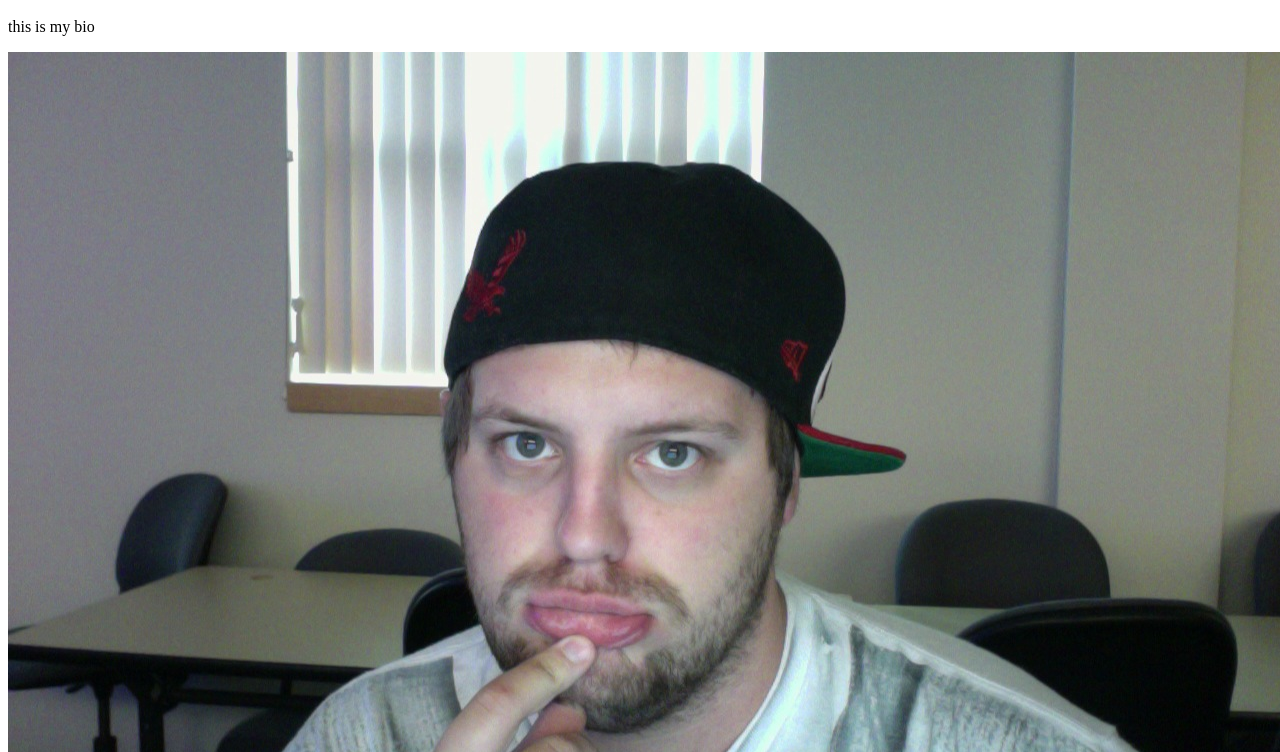
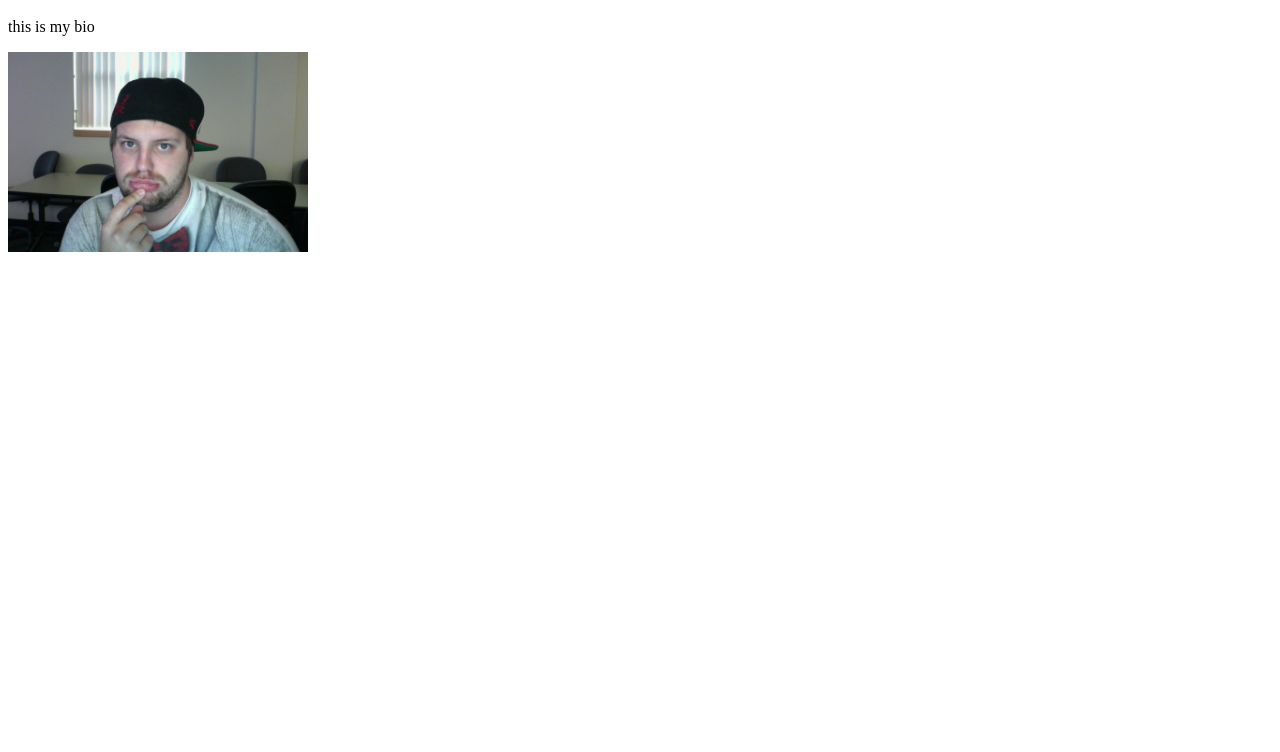
Before and after one commit to williamalexhayden/williamalexhayden.github.io, a plain HTML site: page index.html in a window 1280 px wide. Shown: the part 48-800 px from the top of the page. Drawn offline with Linux system fonts and the light colour scheme.

Commit message:
resize pic 1

```diff
--- a/index.html
+++ b/index.html
@@ -1,6 +1,14 @@
 <html>
 <head>
 	<title>william a. hayden</title>
+	<style type="text/css">
+
+	img {
+		width: 300px;
+	}
+
+	</style>
+
 </head>
 <body>
 
```
